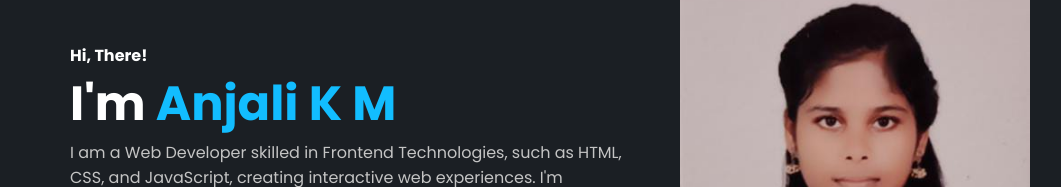
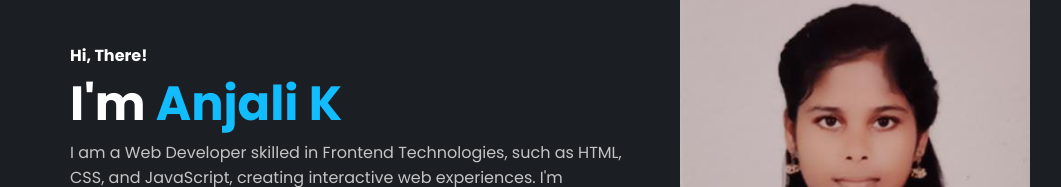
Before and after one commit to anjaligurl/Digital-Portfolio, a plain HTML site: page index.html in a window 1280 px wide. Shown: the part 142-329 px from the top of the page, without its empty margins (130-1191 px from the left). Drawn offline with Linux system fonts and the light colour scheme; a script that the page names is missing.

Commit message:
index.html

```diff
--- a/index.html
+++ b/index.html
@@ -56,7 +56,7 @@
             <div>
                 <div>
                     <h4 title="Hello, How are you?">Hi, There!</h4>
-                    <h2 class="hero-section__title">I'm <span>Anjali K M</span></h2>
+                    <h2 class="hero-section__title">I'm <span>Anjali K</span></h2>
                     <p class="hero-section__desc">I am a Web Developer skilled in Frontend Technologies, such as HTML,
                         CSS, and JavaScript, creating interactive web experiences. I'm passionate about blending design
                         aesthetics with functionality.</p>
```
